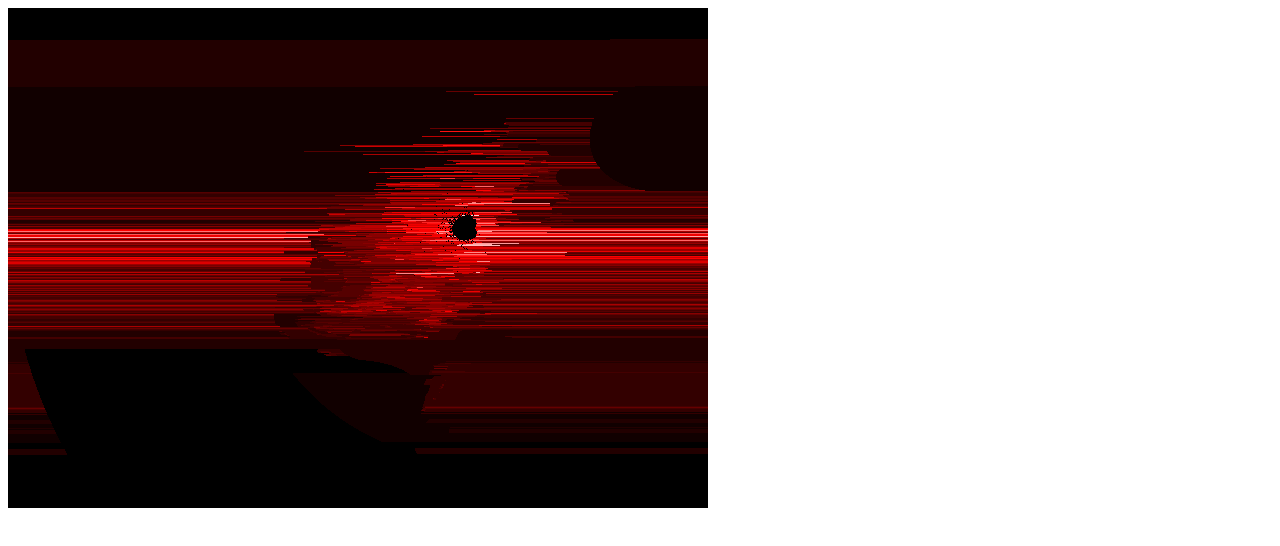
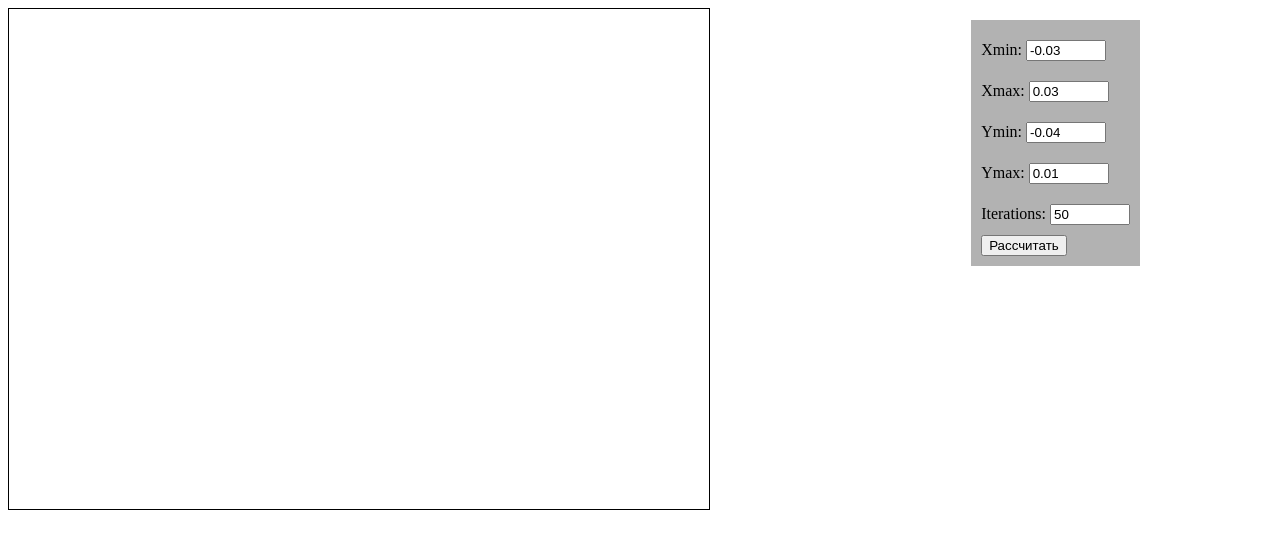
Before and after one commit to artemkopytko/compuerGraphics, a plain HTML site: page mandelbrot.html in a window 1280 px wide. Drawn offline with Linux system fonts and the light colour scheme.

Commit message:
Mandelbrot set

```diff
--- a/mandelbrot.html
+++ b/mandelbrot.html
@@ -1,6 +1,63 @@
 <!DOCTYPE html>
 <html>
+	<style type="text/css">
+		*,*:after,*:before {
+			box-sizing: border-box;
+		}
+		body {
+			position: relative;
+			width: 100%;
+			height: 100%;
+		}
+
+		.box {
+			position: fixed;
+			top: 20px;
+			right: 140px;
+
+			background-color: rgba(0,0,0,0.3);
+			padding: 10px;
+		}
+		.row {
+			display: block;
+			padding: 10px 0;
+		}
+		canvas {
+			border: 1px solid black;
+		}
+
+	</style>
     <body>
+    	<div class="box">
+    		<div class="row">
+				<label for="xmin">Xmin: </label>
+				<input type="number" min="-2" max="0.99" value="-0.03" step="0.01" name="xmin" id="xmin">
+			</div>
+		<div class="row">
+			<label for="xmax">Xmax: </label>
+			<input type="number" min="-1.99" max="1" value="0.03" step="0.01" name="xmax" id="xmax">
+		</div>
+
+		<div class="row">
+			<label for="ymin">Ymin: </label>
+			<input type="number" min="-1" max="0.99" value="-0.04" step="0.01" name="ymin" id="ymin">
+		</div>
+
+		<div class="row">
+			<label for="ymax">Ymax: </label>
+			<input type="number" min="-0.99" max="1" value="0.01" step="0.01" name="ymax" id="ymax">
+		</div>
+
+		<div class="row">
+			<label for="iters">Iterations: </label>
+			<input type="number" min="1" max="10000" value="50" step="1" name="iters" id="iters">
+		</div>
+
+
+
+
+		<button id="drawSet" onclick="buildSet()">Рассчитать</button>
+	</div>
     	<canvas id="canvas" width="700px" height="500px"></canvas>
         <script>
 
@@ -8,64 +65,93 @@
 	    var canvas = document.getElementById('canvas');
 		var ctx = canvas.getContext('2d');
 
-		var MinRe = -2.0;
-		var MaxRe = 1.0;
-		var MinIm = -1.2;
-		var MaxIm = MinIm+(MaxRe-MinRe)*canvas.height/canvas.width;
-		var Re_factor = (MaxRe-MinRe)/(canvas.width-1);
-		var Im_factor = (MaxIm-MinIm)/(canvas.height-1);
-		var MaxIterations = 30;
+		//
 
-		for(var y=0; y<canvas.height; ++y)
-		{
-		   	var c_im = MaxIm - y*Im_factor;
-		    for(var x=0; x<canvas.width; ++x)
-		    {
-		       	var c_re = MinRe + x*Re_factor;
+		function buildSet() {
+			ctx.clearRect(0, 0, canvas.width, canvas.height);
 
-		        // Calculate whether c belongs to the Mandelbrot set or
-		        // not and draw a pixel at coordinates (x,y) accordingly
-		        var Z_re = c_re, Z_im = c_im; // Set Z = c
-		        var isInside = true;
-		        for(var n=0; n<MaxIterations; ++n)
-		        {
-		            if(Z_re*Z_re + Z_im*Z_im > 4)
-		            {
-		                isInside = false;
-		                break;
+			var minX = parseFloat(document.getElementById('xmin').value);
+			var maxX = parseFloat(document.getElementById('xmax').value);
+			var minY = parseFloat(document.getElementById('ymin').value);
+			var maxY = parseFloat(document.getElementById('ymax').value);
+			var iters = parseFloat(document.getElementById('iters').value);
+
+console.log(minX,maxX,minY,maxY,iters);
+			mandelbrot(canvas, minX, maxX, minY, maxY, iters);
 		}
-		            /* Z = Z2 + c */
-		            // var Z_im2 = Z_im*Z_im;
-		            // Z_im = 2*Z_re*Z_im + c_im;
-		            // Z_re = Z_re*Z_re - Z_im2 + c_re;
 
 
-					var Z_im2 = Z_im*Z_im;
-		            Z_im = Z_im + Math.sin(2*n*Z_re*Z_im)+ c_im;
-		            Z_re = Z_re + Math.sin((n * Z_re * Z_re) - (n*Z_im2)) + c_re;
+	function mandelbrot(canvas, xmin, xmax, ymin, ymax, iterations) {
 
-		            //z2 + sin(i * z^2) + c
 
-		            if(Z_re * Z_im > 4)
-		            {
-		            	var val = n/MaxIterations * 100;
+	    var width = canvas.width;
+	    var height = canvas.height;
+
+
+	    var img = ctx.getImageData(0, 0, width, height);
+	    var pix = img.data;
+
+
+
+    for (var ix = 0; ix < width; ++ix) {
+      	for (var iy = 0; iy < height; ++iy) {
+
+	        var x = xmin + (xmax - xmin) * ix / (width - 1);
+	        var y = ymin + (ymax - ymin) * iy / (height - 1);
+	        var i = mandelIter(x, y, iterations);
+	        var ppos = 4 * (width * iy + ix);
+
+	        if (i > iterations) {
+	          pix[ppos] = 0;
+	          pix[ppos + 1] = 0;
+	          pix[ppos + 2] = 0;
+	        } else {
+	          var c = 3 * Math.log(i) / Math.log(iterations - 1.0);
+
+	        if (c < 1) {
+	            pix[ppos] = 255 * c;
+	            pix[ppos + 1] = 0;
+	            pix[ppos + 2] = 0;
+	         }
+	          else if ( c < 2 ) {
+	            pix[ppos] = 255;
+	            pix[ppos + 1] = 255 * (c - 1);
+	            pix[ppos + 2] = 0;
+	          } else {
+	            pix[ppos] = 255;
+	            pix[ppos + 1] = 255;
+	            pix[ppos + 2] = 255 * (c - 2);
+	            }
+	        }
+        pix[ppos + 3] = 255;
 	    }
 
 	  }
-		        if(isInside) {
-		        	ctx.fillStyle = 'black';
-		         	ctx.fillRect(x, y, 1, 1);
-		     	} else {
-		     		ctx.fillStyle = 'hsl(0, 100%, '+ val+'%';
-		     		ctx.fillRect(x, y, 1, 1);
-		     	}
-		    }
+
+	  ctx.putImageData(img, 0, 0);
 	}
 
+		function mandelIter(cx, cy, maxIter) {
+		  var x = 0.0;
+		  var y = 0.0;
+		  var xx = 0;
+		  var yy = 0;
+		  var xy = 0;
 
-//
+		  var i = maxIter;
+		  while (i-- && xx + yy <= 4) {
+		    xy = x * y;
+		    xx = x * x;
+		    yy = y * y;
+		    // x = xx - yy + cx;
+		    // y = xy + xy + cy;
 
+		    x = x + Math.sin(2*i*xy) + cx;
+		    y = y + Math.sin((i* yy) - (i*xx)) + cy;
 
+		  }
+		  return maxIter - i;
+		}
 
     	</script>
     </body>
```
Lines whose indentation alone changed are shown as unchanged.
